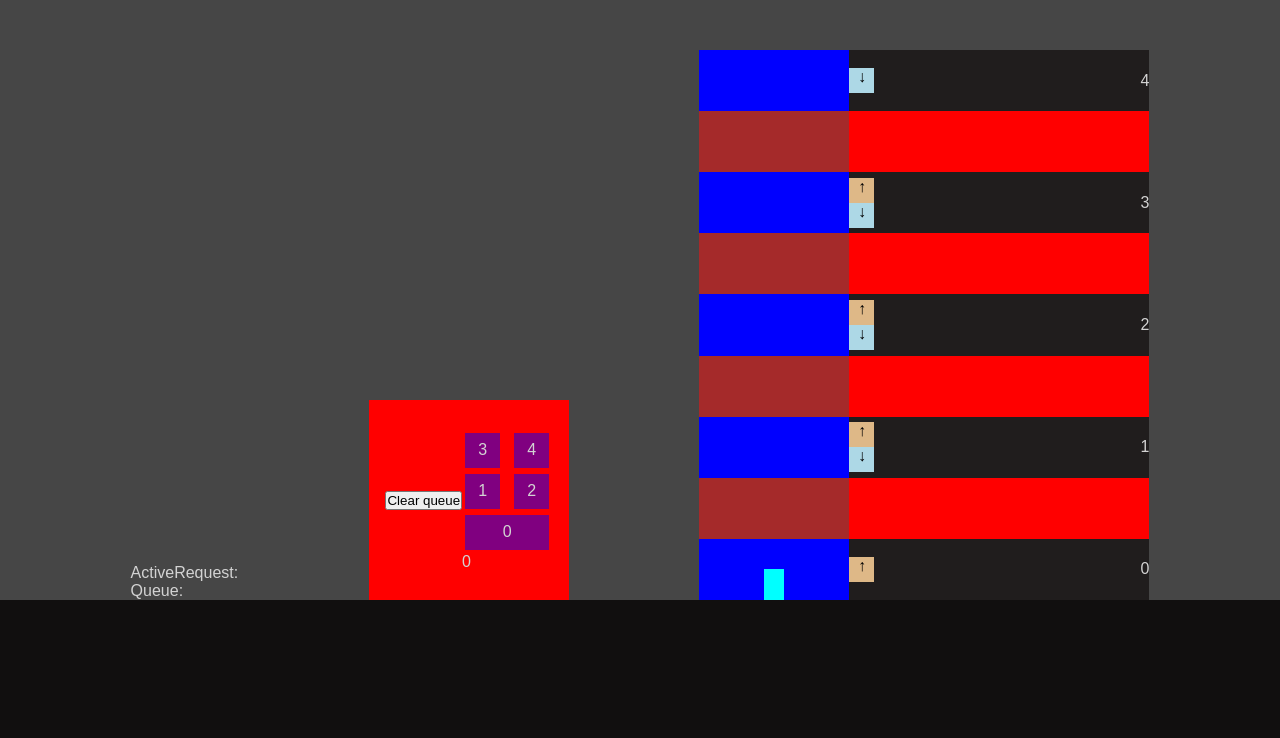
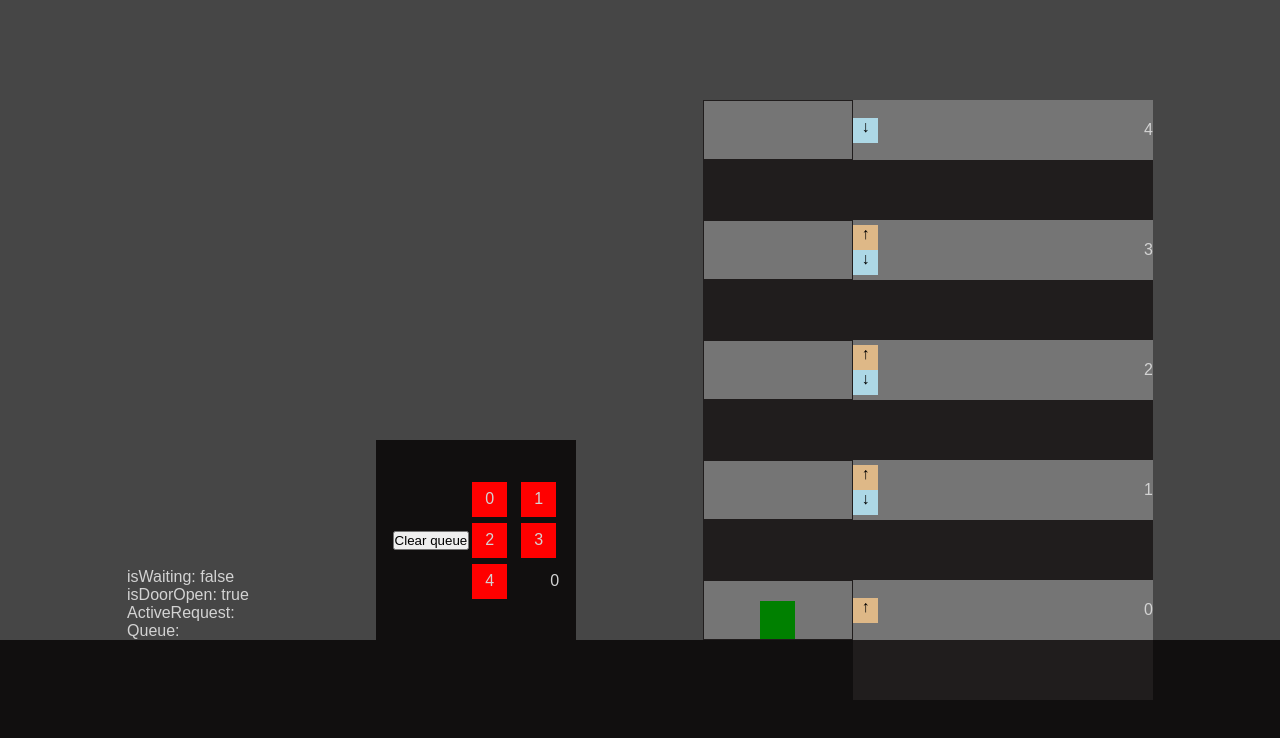
Before and after one commit to DenooThomas/elevator_sim, a React (Create React App) app: page / in a window 1280 px wide. Shown: the top 738 px of the page. Built offline with nearby package versions, Linux system fonts and the light colour scheme.

Commit message:
wait timer added

```diff
--- a/src/App.js
+++ b/src/App.js
@@ -1,18 +1,36 @@
 import React, { useEffect, useState, useRef } from "react"
 import useInterval from "./hooks/useInterval"
 import { nanoid } from 'nanoid'
+import { act } from "react-dom/test-utils"
 
 function App() {
 
   const floors = [0, 0.5, 1, 1.5, 2, 2.5, 3, 3.5, 4]
+  const elevatorButtons = [0,1,2,3,4]
   const revFloors = floors.reverse()
 
   const [elevatorLocation, setElevatorLocation] = useState(0)
   const [activeRequest, setActiveRequest] = useState()
+  const [isDoorOpen, setIsDoorOpen] = useState(true)
+  const [isWaiting, setIsWaiting] = useState(false)
   const [queue, setQueue] = useState([])
 
-  function callElevator(floorNr) {
-    if(floorNr === elevatorLocation){
+  function callElevator(floorNr, origin) {
+    if(origin === 'elevator'){
+      if(isWaiting){
+        if(floorNr === elevatorLocation && isDoorOpen){
+          return
+        } else {
+          if(queue.includes(floorNr)){
+            return
+          } else {
+            setQueue(prevQueue => [...prevQueue, floorNr])
+          }
+        }
+      }
+    }
+    else if(origin === 'floor'){
+      if(floorNr === elevatorLocation && isDoorOpen){
         return
       } else {
         if(queue.includes(floorNr)){
@@ -23,11 +41,13 @@ function App() {
       }
     }
 
+  }
+
   function moveElevator(){
     const currentLocation = elevatorLocation
-    const nextLocation = queue[0]
-    setQueue(prevQueue => prevQueue.filter(item => item !== nextLocation))
+    const nextLocation = queue.length > 0 ? queue[0] : 0
     setActiveRequest(nextLocation)
+    setIsDoorOpen(false)
     console.log("moveElevator() | QueueItem cleared, activeRequest set!")
     let counter = 0
     if(currentLocation > nextLocation){
@@ -36,7 +56,13 @@ function App() {
         if(counter === (difference * 2) - 1){
           clearInterval(loop)
           setActiveRequest()
-          console.log("ActiveRequest cleared")
+          setIsDoorOpen(true)
+          setQueue(prevQueue => prevQueue.filter(item => item !== nextLocation))
+          setIsWaiting(true)
+          setTimeout(() => {
+            setIsWaiting(false)
+          }, 5000)
+          console.log("moveElevator() | ActiveRequest cleared")
         }
         setElevatorLocation(prevLocation => prevLocation - 0.5)
         counter++
@@ -47,7 +73,13 @@ function App() {
         if(counter === (difference * 2) - 1){
           clearInterval(loop)
           setActiveRequest()
-          console.log("ActiveRequest cleared")
+          setIsDoorOpen(true)
+          setQueue(prevQueue => prevQueue.filter(item => item !== nextLocation))
+          setIsWaiting(true)
+          setTimeout(() => {
+            setIsWaiting(false)
+          }, 5000)
+          console.log("moveElevator() | ActiveRequest cleared")
         }
         setElevatorLocation(prevLocation => prevLocation + 0.5)
         counter++
@@ -61,30 +93,37 @@ function App() {
 
   useInterval(() => {
     if(queue.length > 0){
+      if(!isWaiting){
         if(!activeRequest && activeRequest !== 0){
           console.log("useInterval() | no activeRequest, moving elevator!")
           moveElevator()
-      } else {
+        } else if(activeRequest) {
           console.log("useInterval() | Active request already being handled")
         }
       }
-  }, 2000)
+    }
+  }, 1000)
 
   return (
     <div className="main-cont">
     <div className="queue">
+      <p>isWaiting: {isWaiting ? 'true' : 'false'}</p>
+      <p>isDoorOpen: {isDoorOpen ? 'true' : 'false'}</p>
       <p>ActiveRequest: {activeRequest}</p>
       <p>Queue: </p>
       {queue.map(item => (<p>{item}</p>))}
     </div>
-      <div className="elevator-control">
+      <div className={`elevator-control ${isDoorOpen ? 'open' : 'closed'}`}>
         <button onClick={clearQueue}>Clear queue</button>
         <div>
-          <div onClick={() => callElevator(3)} className="button">3</div>
+          {/* <div onClick={() => callElevator(3)} className={`button`}>3</div>
           <div onClick={() => setElevatorLocation(4)} className="button">4</div>
           <div onClick={() => callElevator(1)} className="button">1</div>
           <div onClick={() => callElevator(2)} className="button">2</div>
-          <div onClick={() => callElevator(0)} className="button ground">0</div>
+          <div onClick={() => callElevator(0)} className="button ground">0</div> */}
+          {elevatorButtons.map(floor => {
+            return (<div onClick={() => callElevator(floor, 'elevator')} className={`button ${queue.includes(floor) ? 'open' : 'closed'} ${floor === activeRequest && 'activeRequest'}`}>{floor}</div>)
+          })}
           <p>{elevatorLocation}</p>
         </div>
       </div>
@@ -92,9 +131,9 @@ function App() {
         <div className="elevator">
           {revFloors.map(floor => {
           if(Number.isInteger(floor)){
-            return (<div className="floor">{floor === elevatorLocation && <div className="cabin"/>}</div>)
+            return (<div className="floor">{floor === elevatorLocation && <div className={`cabin ${isDoorOpen ? 'open' : 'closed'}`}/>}</div>)
           } else {
-            return (<div className="shaft">{floor === elevatorLocation && <div className="cabin"/>}</div>)
+            return (<div className="shaft">{floor === elevatorLocation && <div className={`cabin ${isDoorOpen ? 'open' : 'closed'}`}/>}</div>)
           }
         })}
         </div>
@@ -104,7 +143,7 @@ function App() {
               return (
               <React.Fragment>
               <div key={nanoid()} className="floor">
-                <div onClick={() => callElevator(floor)} className="button-cont">
+                <div onClick={() => callElevator(floor, 'floor')} className="button-cont">
                   {floor < 4 && <div className="up">↑</div>}
                   {floor > 0 && <div className="down">↓</div>}
                 </div>
--- a/src/index.css
+++ b/src/index.css
@@ -11,10 +11,17 @@ body {
 }
 
 /**** *****/
+#root {
+  display: flex;
+  flex-flow: row nowrap;
+  justify-content: center;
+  align-items: center;
+}
+
 .main-cont {
   width: 100%;
+  min-height: 80vh;
   background-color: #464646;
-  padding-top: 50px;
   display: flex;
   justify-content: space-evenly;
   align-items: flex-end;
@@ -23,7 +30,7 @@ body {
 .elevator-control {
   width: 200px;
   height: 200px;
-  background-color: red;
+  background-color: #110f0f;
   display: flex;
   flex-flow: row nowrap;
   justify-content: center;
@@ -43,18 +50,26 @@ body {
   width: 35px;
   height: 35px;
   margin: 3px;
-  background-color: purple;
   display: flex;
   flex-flow: row nowrap;
   justify-content: center;
   align-items: center;
+}
+.elevator-control div .open {
+  background-color: green;
+}
+.elevator-control div .closed {
+  background-color: red;
+}
+.elevator-control div .activeRequest {
+  background-color: #FFC000;
 }
 .elevator-control div .button:hover {
   cursor: pointer;
 }
 
 .elevator-cont {
-  height: 550px;
+  height: 540px;
   display: flex;
   flex-flow: row nowrap;
 }
@@ -64,41 +79,48 @@ body {
 }
 .elevator .floor, .elevator .shaft {
   width: 100%;
-  height: 61.1111111111px;
+  height: 60px;
 }
 .elevator .floor {
-  background-color: blue;
+  background-color: #757575;
   display: flex;
+  flex-flow: row nowrap;
   justify-content: center;
   align-items: flex-end;
+  border: 1px solid #201D1D;
 }
 .elevator .shaft {
-  background-color: brown;
+  background-color: #201D1D;
   display: flex;
   justify-content: center;
   align-items: center;
 }
 .elevator .cabin {
-  width: 20px;
-  height: 30.5555555556px;
-  background-color: aqua;
+  width: 35px;
+  height: 65%;
+}
+.elevator .open {
+  background-color: green;
+}
+.elevator .closed {
+  background-color: red;
 }
 
 .floors-cont {
   width: 300px;
-  height: 550px;
+  height: 540px;
   background-color: red;
 }
 .floors-cont .floor, .floors-cont .shaft {
   width: 100%;
-  height: 61.1111111111px;
+  height: 60px;
 }
 .floors-cont .floor {
-  background-color: #201D1D;
   display: flex;
   flex-flow: row nowrap;
   justify-content: space-between;
   align-items: center;
+  background-color: #757575;
 }
 .floors-cont .floor .button-cont .up, .floors-cont .floor .button-cont .down {
   width: 25px;
@@ -114,4 +136,7 @@ body {
 }
 .floors-cont .floor .button-cont:hover {
   cursor: pointer;
+}
+.floors-cont .shaft {
+  background-color: #201D1D;
 }/*# sourceMappingURL=index.css.map */
--- a/src/index.scss
+++ b/src/index.scss
@@ -5,8 +5,9 @@ $black-light: #201D1D;
 $white: #D3D3D3;
 $grey-light: #757575;
 $grey: #464646;
+$yellow: #FFC000;
 
-$elevatorHeight: 550px;
+$elevatorHeight: 540px;
 $elevatorWidth: 150px;
 
 * {
@@ -24,12 +25,14 @@ body {
 
 /**** *****/
 
-
+#root {
+  @include FlexRow(nowrap, center, center);
+}
 
 .main-cont{
   width: 100%;
+  min-height: 80vh;
   background-color: $grey;
-  padding-top: 50px;
   display: flex;
   justify-content: space-evenly;
   align-items: flex-end;
@@ -38,7 +41,7 @@ body {
 .elevator-control {
   width: 200px;
   height: 200px;
-  background-color: red;
+  background-color: $black;
   @include FlexRow(nowrap, center, center);
   div{
     @include FlexRow(wrap, space-between, center);
@@ -50,8 +53,16 @@ body {
       width: 35px;
       height: 35px;
       margin: 3px;
-      background-color: purple;
       @include FlexRow(nowrap, center, center)
+    }
+    .open {
+      background-color: green;
+    }
+    .closed {
+      background-color: red;
+    }
+    .activeRequest {
+      background-color: $yellow;
     }
     .button:hover {
       cursor: pointer;
@@ -72,22 +83,27 @@ body {
     height: calc($elevatorHeight / 9);
   }
   .floor{
-    background-color: blue;
-    display: flex;
-    justify-content: center;
-    align-items: flex-end;
+    background-color: $grey-light;
+    @include FlexRow(nowrap, center, flex-end);
+    border: 1px solid $black-light;
+
   }
   .shaft{
-    background-color: brown;
+    background-color: $black-light;
     display: flex;
     justify-content: center;
     align-items: center
   }
   .cabin {
-    width: 20px;
-    height: calc($elevatorHeight / 18);
-    background-color: aqua;
+    width: 35px;
+    height: 65%;
   }
+  .open {
+    background-color: green;
+  }
+  .closed {
+    background-color: red;
+}
 }
 
 .floors-cont{
@@ -99,8 +115,8 @@ body {
     height: calc($elevatorHeight / 9);
   }
   .floor{
-    background-color: #201D1D;
     @include FlexRow(nowrap, space-between, center);
+    background-color: $grey-light;
     .button-cont{
       .up, .down{
         width: 25px;
@@ -119,4 +135,7 @@ body {
       cursor: pointer;
     }
   }
+  .shaft{
+    background-color: $black-light;
+  }
 }
```
Also changed, not shown: 1 other file (tests, documents, lock files or other folders). Lines whose indentation alone changed are shown as unchanged.
